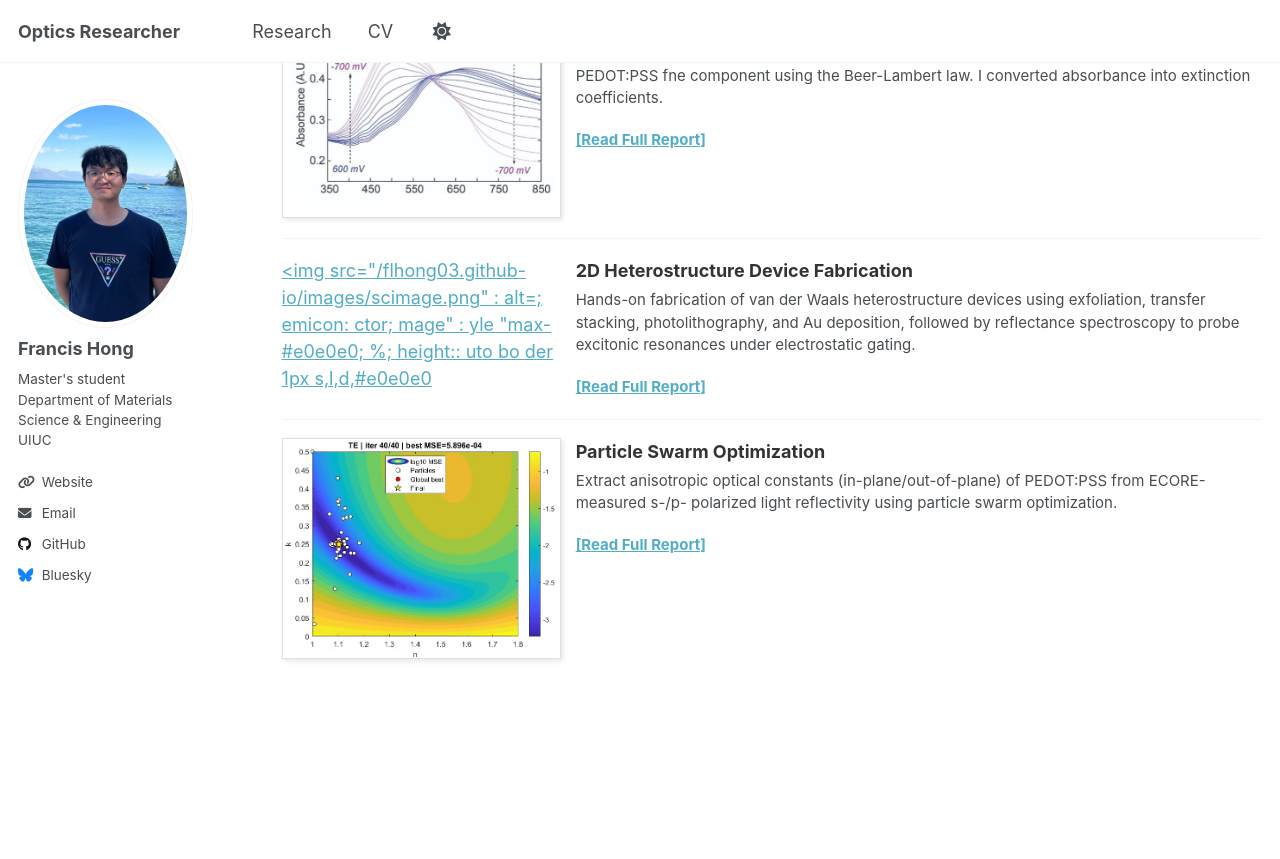
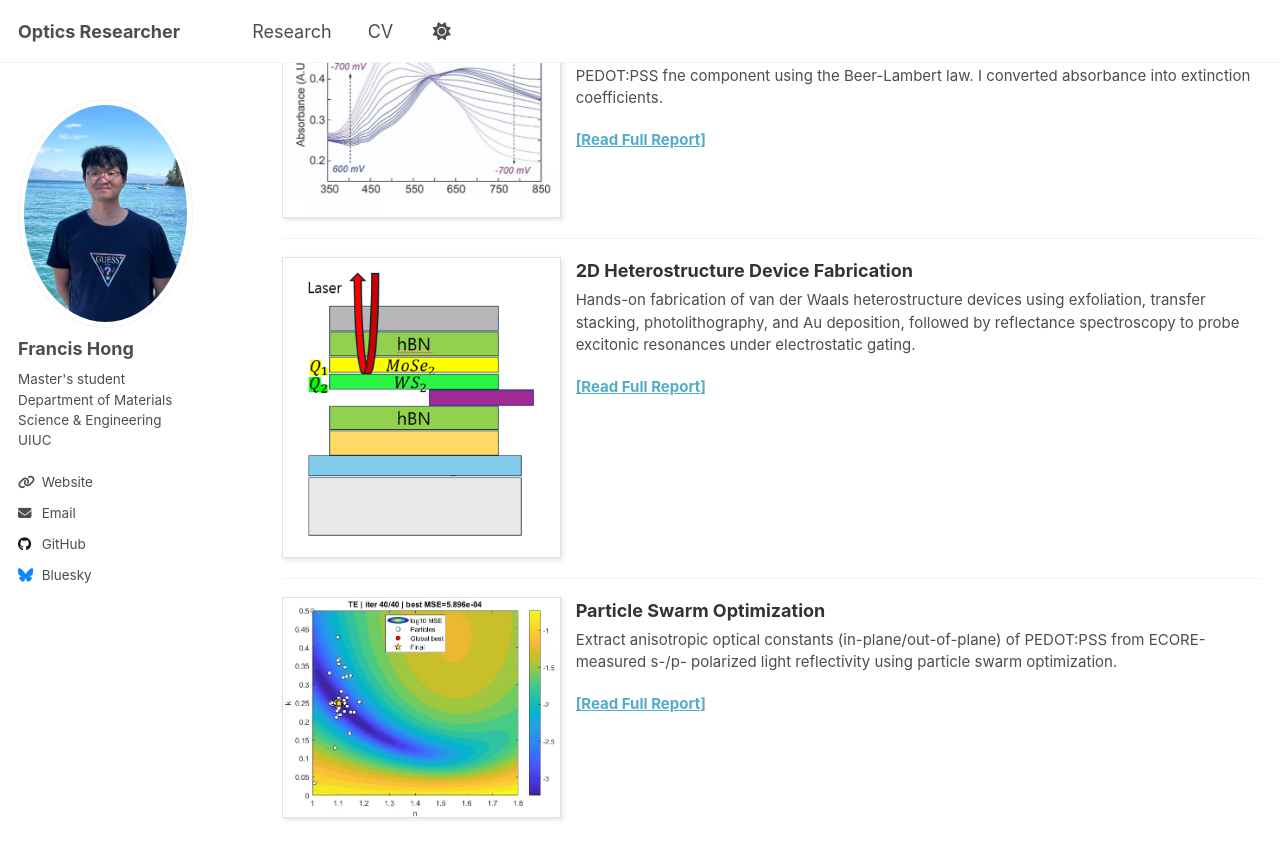
Before and after one commit to Fhong10/flhong03.github-io, a Jekyll site: the page built from _pages/research.md, in a window 1280 px wide and 900 px high, scrolled down 480 px. Shown: the top 859 px of the window. Built offline with Jekyll 4.4.1, drawn with Linux system fonts in a browser that asks for light colours; a script that is not in the unit is left out.

Commit message:
Update research.md

```diff
--- a/_pages/research.md
+++ b/_pages/research.md
@@ -52,7 +52,7 @@ Here is a summary of my work in optical simulation and hands-on fabrication expe
 <div style="display: flex; flex-direction: row; align-items: flex-start; margin-bottom: 20px;">
   <div style="width: 30%; padding-right: 15px;">
     <a href="{{ '/research/project-3/' | relative_url }}">
-      <img src="{{ '/images/scimage.png' | relative_url }}" {{ =/images/scimage.png'   rela=ive_url }}: alt=; emicon: ctor; mage" : yle "max- #e0e0e0; %; height:: uto  bo der  1px s,l,d,#e0e0e0
+      <img src="{{ '/images/scimage.png' | relative_url }}" alt="semiconductor" style="max-width: 100%; height: auto; border: 1px solid #e0e0e0; box-shadow: 2px 2px 5px rgba(0,0,0,0.1);">
     </a>
   </div>
   <div style="width: 70%; font-size: 15px;">
```
